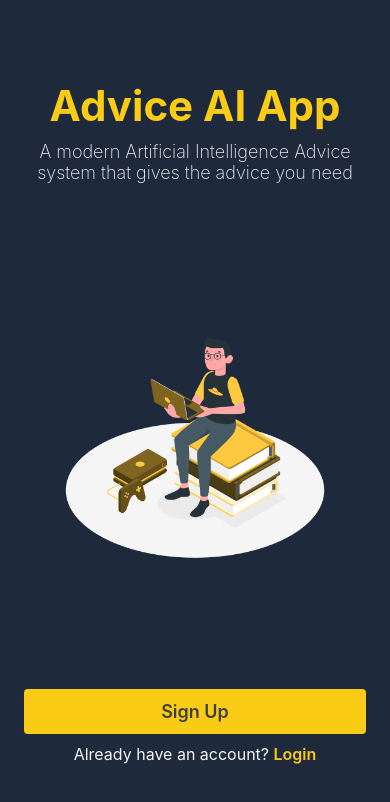
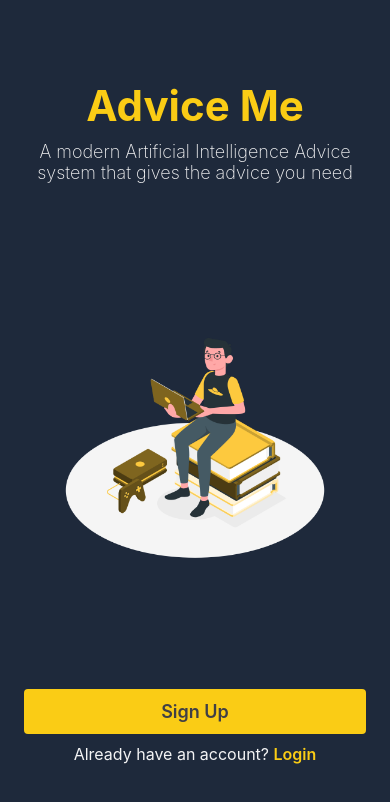
Before and after one commit to hngx-org/advice-ai-app, a React Native app: screen /Welcome in a window 390 px wide. Shown: the top 802 px of the page. Built offline with nearby package versions, Linux system fonts and the light colour scheme.

Commit message:
small fix

```diff
--- a/screens/LoginScreen.tsx
+++ b/screens/LoginScreen.tsx
@@ -81,7 +81,7 @@ const LoginScreen = ({ navigation }: Props) => {
               justifyContent: "flex-end",
             }}
           >
-            <TouchableOpacity onPress={() => navigation.navigate("Dashboard")}>
+            <TouchableOpacity onPress={() => {}}>
               <Text
                 style={{
                   fontSize: 14,
@@ -100,7 +100,7 @@ const LoginScreen = ({ navigation }: Props) => {
         >
           <CustomButton
             text="Login"
-            onPress={() => {}}
+            onPress={() => navigation.navigate("Dashboard")}
             textStyle={{ fontSize: 16 }}
             buttonStyle={{ marginVertical: 20 }}
           />
--- a/screens/WelcomeScreen.tsx
+++ b/screens/WelcomeScreen.tsx
@@ -38,7 +38,7 @@ const WelcomeScreen = ({ navigation }: Props) => {
               fontWeight: "700",
             }}
           >
-            Advice AI App
+            Advice Me
           </Text>
           <Text
             style={{
```
